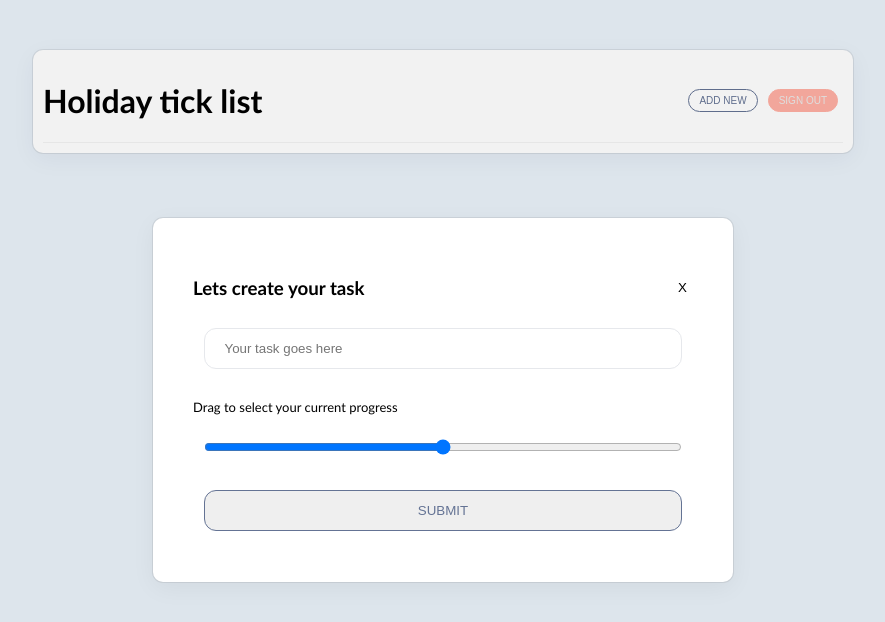
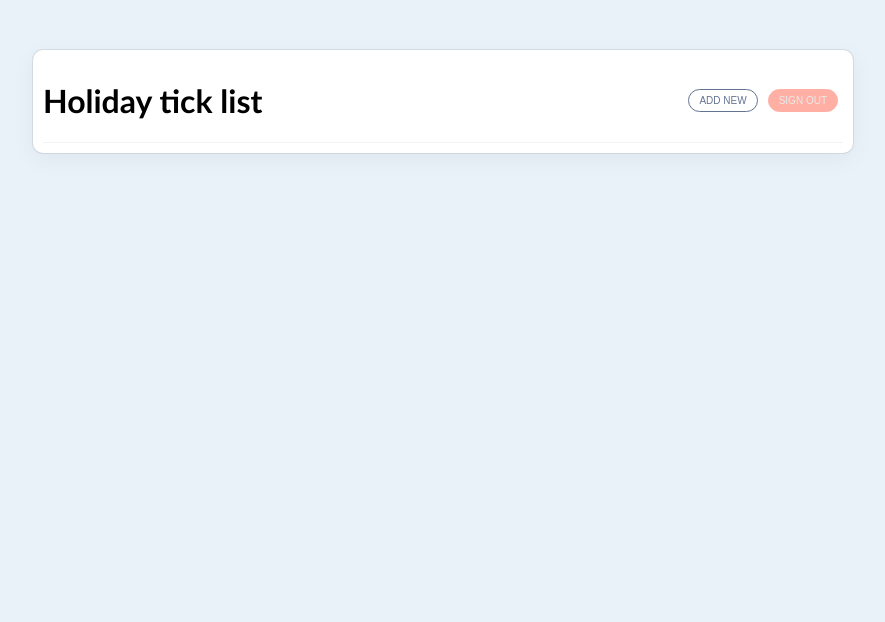
Before and after one commit to Trane7/I-do-you-do, a React (Create React App) app in the folder client/: page / in a window 1280 px wide. Shown: the top 622 px of the page, without its empty margins (197-1082 px from the left). Built offline with nearby package versions, Linux system fonts and the light colour scheme; the HTML template or start-up script is replaced by a standard one.

Commit message:
made it so that when a user clicks on the ADD NEW button the modal opens up and also can close if clicked

```diff
--- a/client/src/components/ListHeader.js
+++ b/client/src/components/ListHeader.js
@@ -16,7 +16,7 @@ const ListHeader = ({ listName }) => {
           <button className="create" onClick={() => setShowModal(true)}>ADD NEW</button>
           <button className="signout"  onClick={signOut}>SIGN OUT</button>
         </div>
-        <Modal mode={'create'} />
+        {showModal && <Modal mode={'create'} setShowModal={{setShowModal}} />}
       </div>
     );
   }
--- a/client/src/components/Modal.js
+++ b/client/src/components/Modal.js
@@ -1,7 +1,6 @@
 import { useState } from "react";
 
-const Modal = () => {
-  const mode = 'create'
+const Modal = ({ mode, setShowModal }) => {
   const editMode = mode === 'edit' ? true: false
 
   const [data, setData] = useState({
@@ -29,7 +28,7 @@ const Modal = () => {
       <div className="modal">
         <div className="form-title-container">
           <h3>Lets {mode} your task</h3>
-          <button>X</button>
+          <button onClick={() => setShowModal(false)}>X</button>
         </div>
 
         <form>
```
